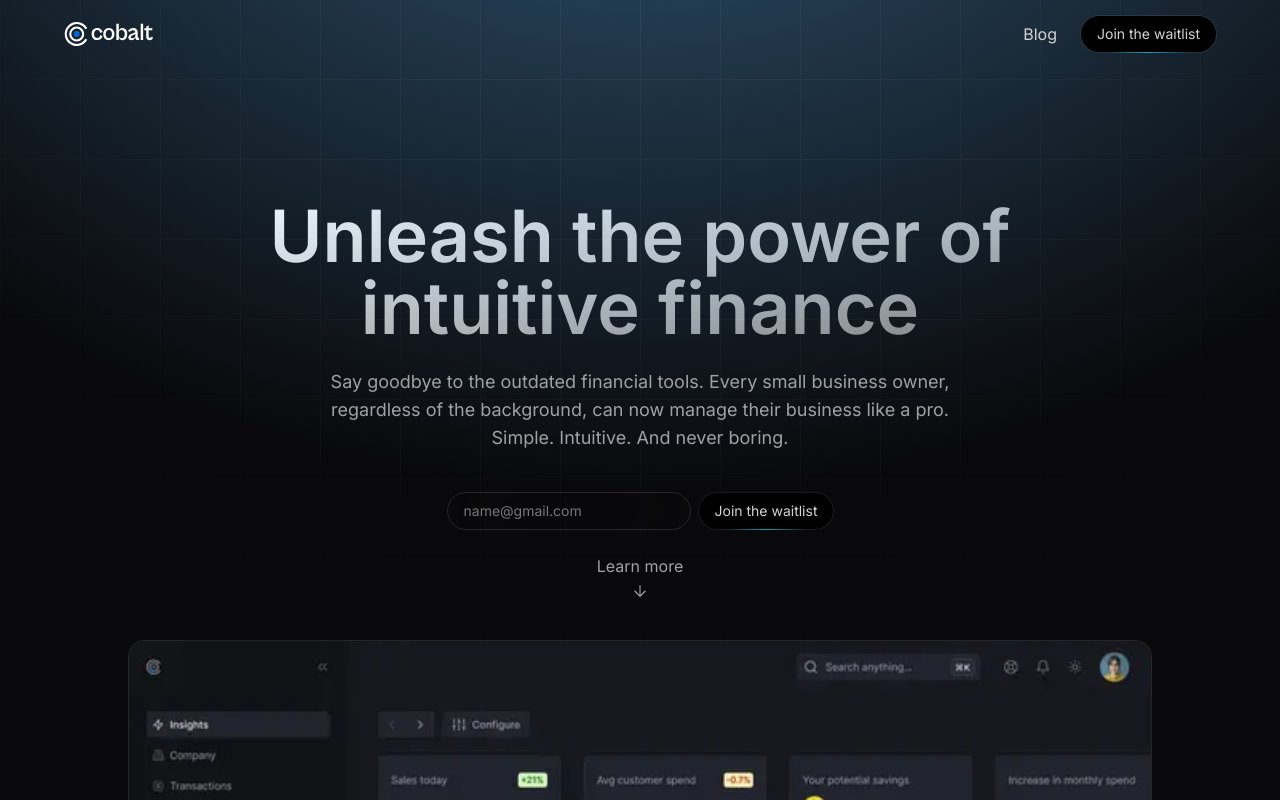
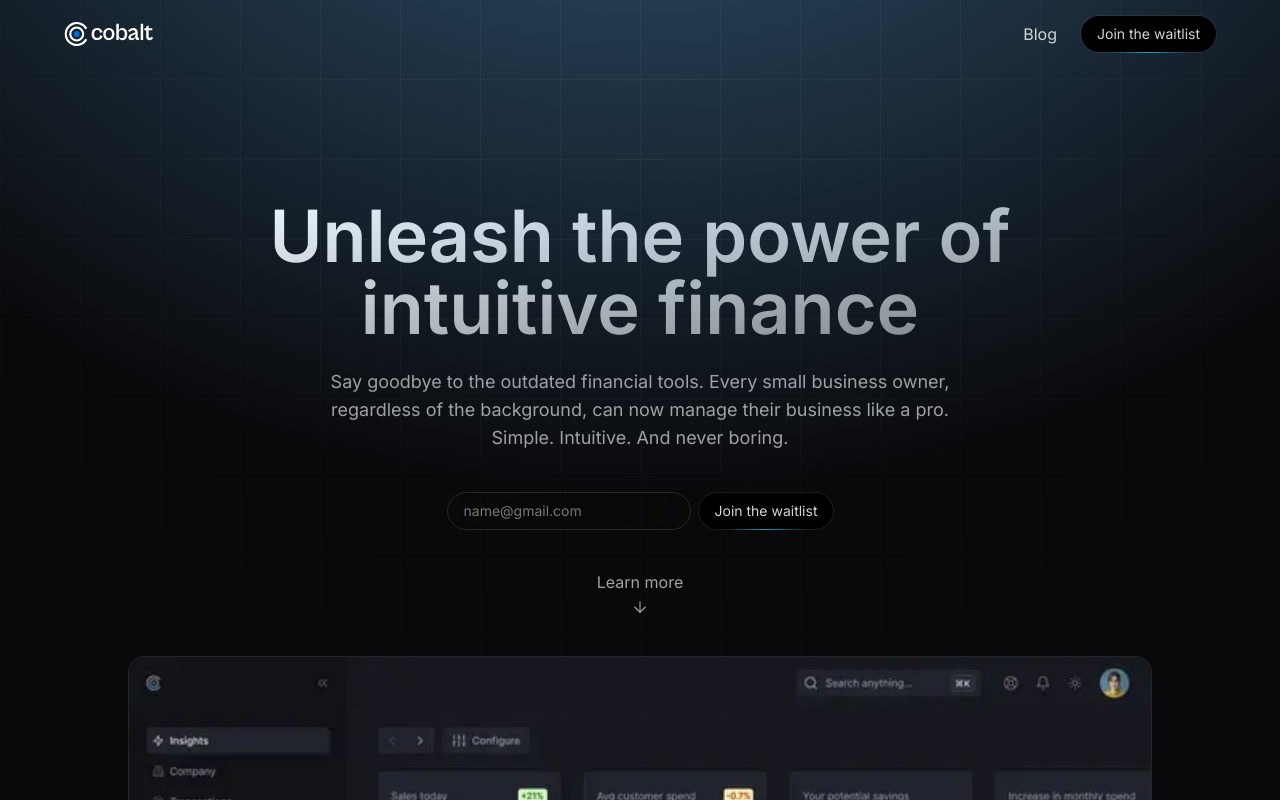
Before and after one commit to Yashx18/CobaltLP, a React (Vite) app: page / in a window 1280 px wide. Shown: the top 800 px of the page. Built offline with nearby package versions, Linux system fonts and the light colour scheme.

Commit message:
minor fix

```diff
--- a/src/sections/Hero.tsx
+++ b/src/sections/Hero.tsx
@@ -38,7 +38,7 @@ const Hero = () => {
             <CTA />
           </div>
 
-          <div className="group z-1 mx-auto flex h-auto cursor-pointer flex-col items-center justify-center gap-1 text-neutral-400 hover:text-neutral-100">
+          <div className="group z-1 mt-4 mx-auto flex h-auto cursor-pointer flex-col items-center justify-center gap-1 text-neutral-400 hover:text-neutral-100">
             <p>Learn more</p>
             <svg
               xmlns="http://www.w3.org/2000/svg"
```
